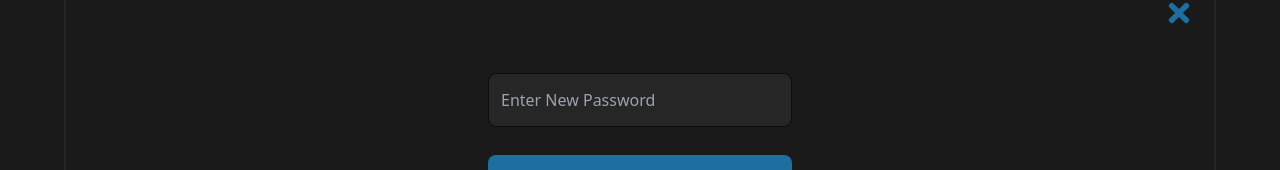
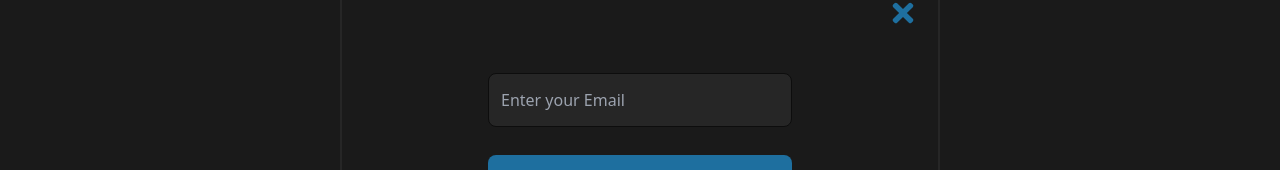
Before and after one commit to Ben-Tewfik/todo_list, a Next.js app: page /login in a window 1280 px wide. Both pictures are taken after typing "name@example.com", "Sample123" into the empty fields and a click on the button "Forgot Password?". Shown: the part 264-434 px from the top of the page. Built offline with nearby package versions, Linux system fonts and the light colour scheme; no server answers.

Commit message:
adjust forgotPassword max width in desktop screen sizes and add firebase resetPassword functionality

```diff
--- a/src/components/ForgotPasswordModal.jsx
+++ b/src/components/ForgotPasswordModal.jsx
@@ -1,12 +1,25 @@
 import { useGlobalContext } from "@/Context/AppContext";
+import { sendPasswordResetEmail } from "firebase/auth";
+import { useState } from "react";
 import { FaTimes } from "react-icons/fa";
+import { auth } from "../../utils/firebase-config";
 
 export default function ForgotPasswordModal() {
   const { closeForgotPasswordModal, toggleModal } = useGlobalContext();
-
+  // state to store the new email
+  const [email, setEmail] = useState("");
+  // resete password function
+  async function resetPassword() {
+    try {
+      await sendPasswordResetEmail(auth, email);
+      closeForgotPasswordModal();
+    } catch (error) {
+      console.log(error);
+    }
+  }
   return (
     <section
-      className={`bg-gray600 border-2 border-gray500 fixed h-80 top-1/2 left-0 right-0 -translate-y-1/2 w-[90%] mx-auto rounded-xl ${
+      className={`bg-gray600 border-2 border-gray500 fixed h-80 top-1/2 left-0 right-0 -translate-y-1/2 w-[90%] max-w-[600px] mx-auto rounded-xl ${
         toggleModal ? "hidden" : "flex"
       }`}
     >
@@ -21,14 +34,18 @@ export default function ForgotPasswordModal() {
         className="w-full flex justify-center flex-col items-center gap-7 p-10 max-w-96 mx-auto"
       >
         <input
-          type="password"
-          placeholder="Enter New Password"
+          type="email"
+          placeholder="Enter your Email"
+          value={email}
+          onChange={e => setEmail(e.target.value)}
           className="bg-gray500 h-[54px] p-3 w-full text-gray300 border border-gray700 rounded-lg focus-visible:outline-none focus:border-darkPurple focus:text-gray100"
         />
 
         <button
           className={`bg-darkblue w-full p-3 text-white text-[14px] capitalize rounded-lg hover:bg-blue transition-all duration-300
+
           }`}
+          onClick={resetPassword}
         >
           reset password
         </button>
```
